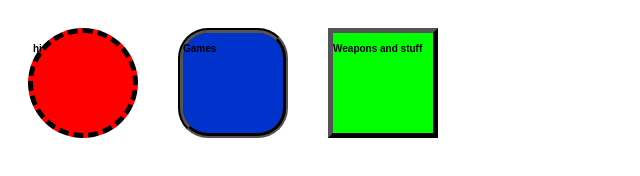
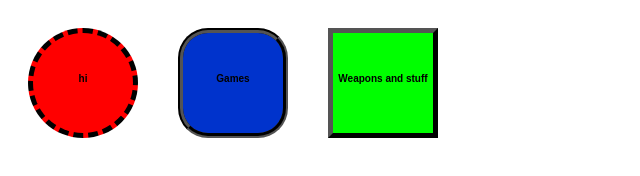
Before and after one commit to amon145/Border-Whiping, a plain HTML site: page index.html in a window 1280 px wide. Shown: the whole page, without its empty margins (0-640 px from the left). Drawn offline with Linux system fonts and the light colour scheme.

Commit message:
Third Juke moves

```diff
--- a/index.html
+++ b/index.html
@@ -43,6 +43,9 @@
 				font-size:10px;
 				font-weight: bold;
 				font-family: sans-serif ;
+				text-align: center;
+				position: relative;
+				top: 30px;
 
 		}
 
```
